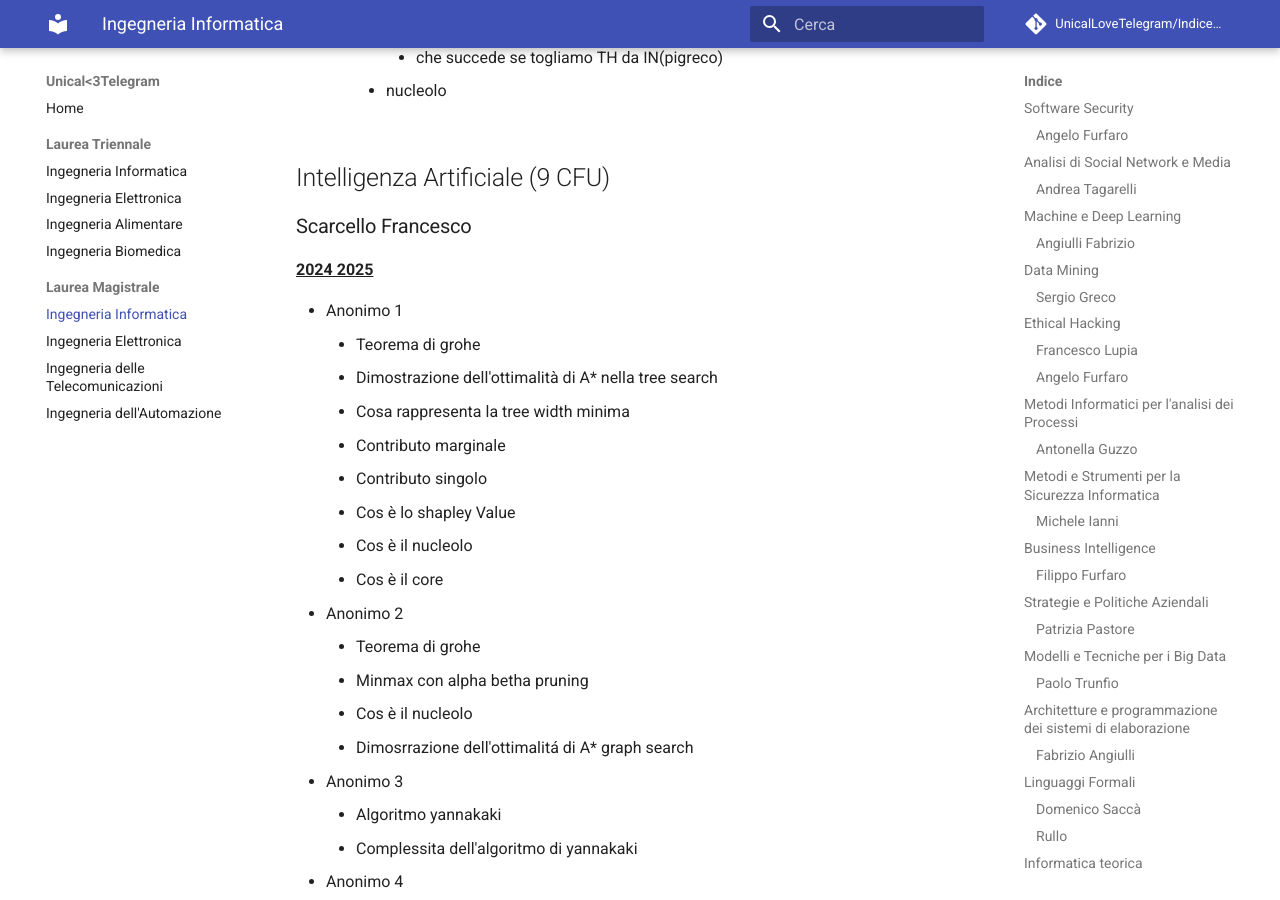
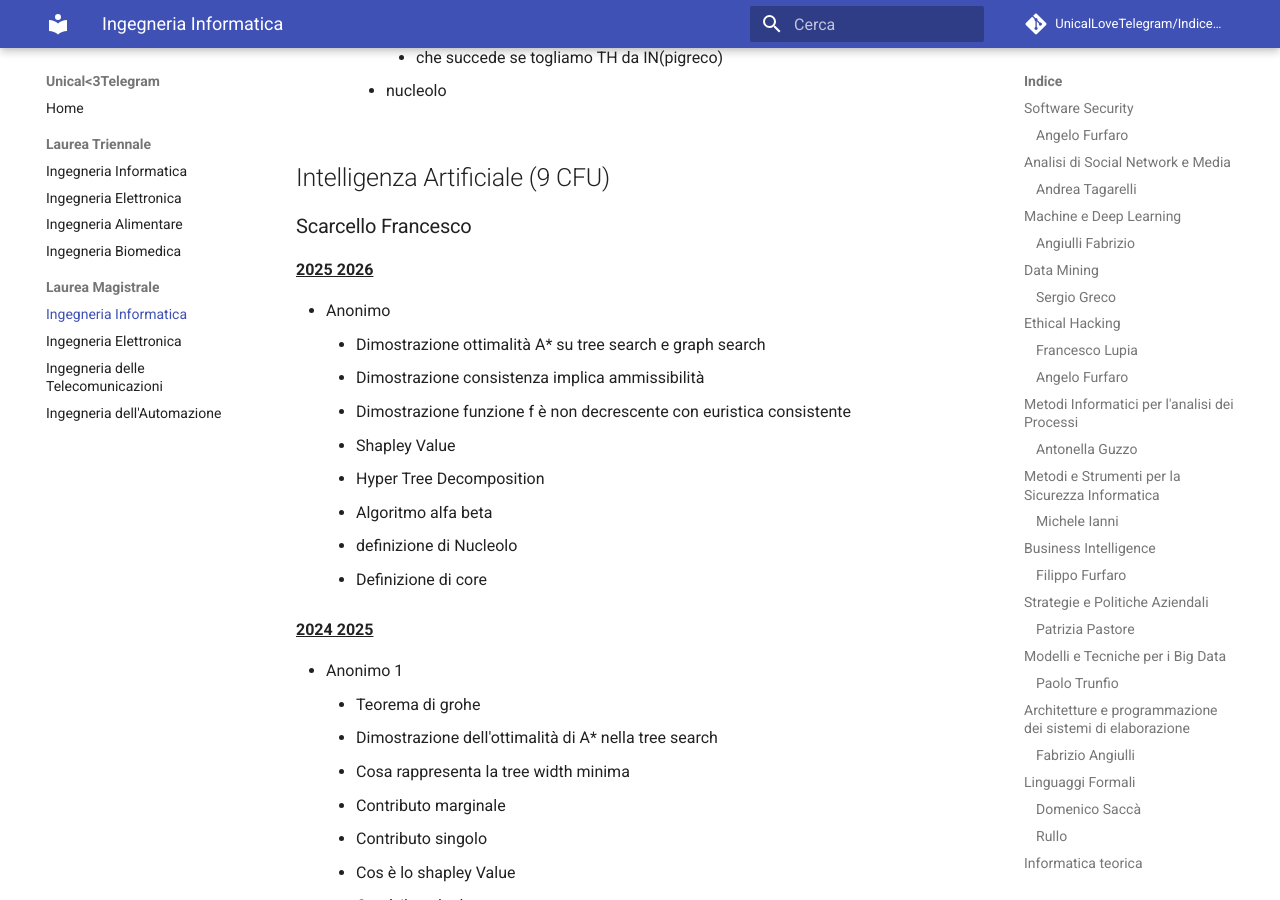
Before and after one commit to UnicalLoveTelegram/IndiceArgomentiOrale, an MkDocs documentation site: the page built from docs/laurea-magistrale/ingegneria-informatica.md, in a window 1280 px wide and 900 px high, scrolled down 43920 px. Built offline with MkDocs 1.6.1 and Material for MkDocs 9.7.7, drawn with Linux system fonts in a browser that asks for light colours; comment, search, counter and statistics services are not loaded.

Commit message:
rollforward commit 08269e4 (#63)

```diff
--- a/docs/laurea-magistrale/ingegneria-informatica.md
+++ b/docs/laurea-magistrale/ingegneria-informatica.md
@@ -1268,6 +1268,18 @@ rc(X):- u(X), not(r(X)).
 ## Intelligenza Artificiale (9 CFU)
 
 ### Scarcello Francesco
+
+**<u>2025 2026</u>**
+
+- Anonimo
+    - Dimostrazione ottimalità A\* su tree search e graph search
+    - Dimostrazione consistenza implica ammissibilità
+    - Dimostrazione funzione f è non decrescente con euristica consistente
+    - Shapley Value
+    - Hyper Tree Decomposition
+    - Algoritmo alfa beta
+    - definizione di Nucleolo
+    - Definizione di core
 
 **<u>2024 2025</u>**
 
```
